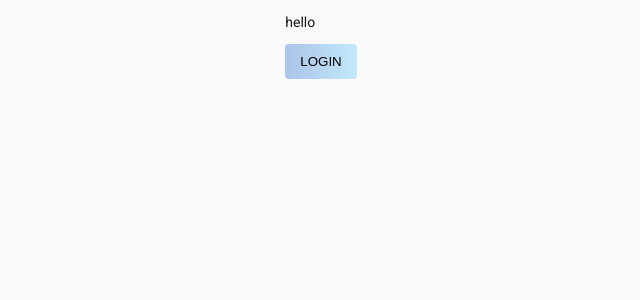
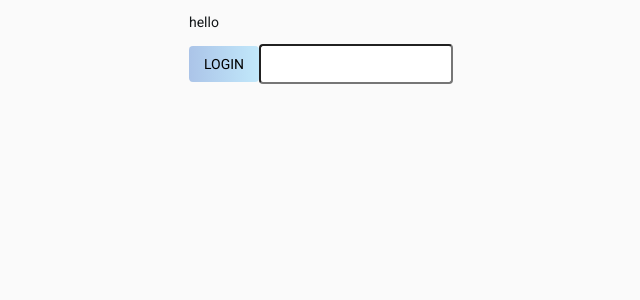
Before and after one commit to violetflash/login-test, a React (Create React App) app: page / in a window 1280 px wide. Shown: the top 300 px of the page, without its empty margins (319-959 px from the left). Built offline with nearby package versions, Linux system fonts and the light colour scheme.

Commit message:
feat: add Input component

```diff
--- a/src/App.js
+++ b/src/App.js
@@ -1,11 +1,13 @@
 import './App.css';
 import { Button } from "./components/ui";
+import { Input } from "./components/ui/Input/Input";
 
 function App() {
   return (
     <>
       <p>hello</p>
       <Button text="Login"/>
+      <Input/>
     </>
   );
 }
--- /dev/null
+++ b/src/components/ui/Input/Input.jsx
@@ -0,0 +1,20 @@
+import { InputElement } from "../styles";
+
+export const Input = ({
+  value,
+  name = null,
+  placeholder = null,
+  type = 'text',
+  onChange = Function.prototype,
+  onBlur = Function.prototype }) => {
+  return (
+    <InputElement
+      value={value}
+      type={type}
+      name={name}
+      placeholder={placeholder}
+      onChange={onChange}
+      onBlur={onBlur}
+    />
+  );
+};
--- a/src/components/ui/styles.js
+++ b/src/components/ui/styles.js
@@ -3,9 +3,11 @@ import styled from 'styled-components';
 export const ButtonContainer = styled.button`
   padding: 10px 15px;
   border-radius: var(--b-radius);
+  font-size: var(--fz);
+  font-family: var(--family);
   background-image: var(--button-bgi);
   text-transform: uppercase;
-  transition: 0.5s;
+  transition: background-position 0.3s ease;
   background-size: 200% auto;
   cursor: pointer;
   border: none;
@@ -14,3 +16,10 @@ export const ButtonContainer = styled.button`
     background-position: right center;
   }
 `;
+
+export const InputElement = styled.input`
+  padding: 10px 15px;
+  border-radius: var(--b-radius);
+  font-size: var(--fz);
+  font-family: var(--family);
+`;
```
